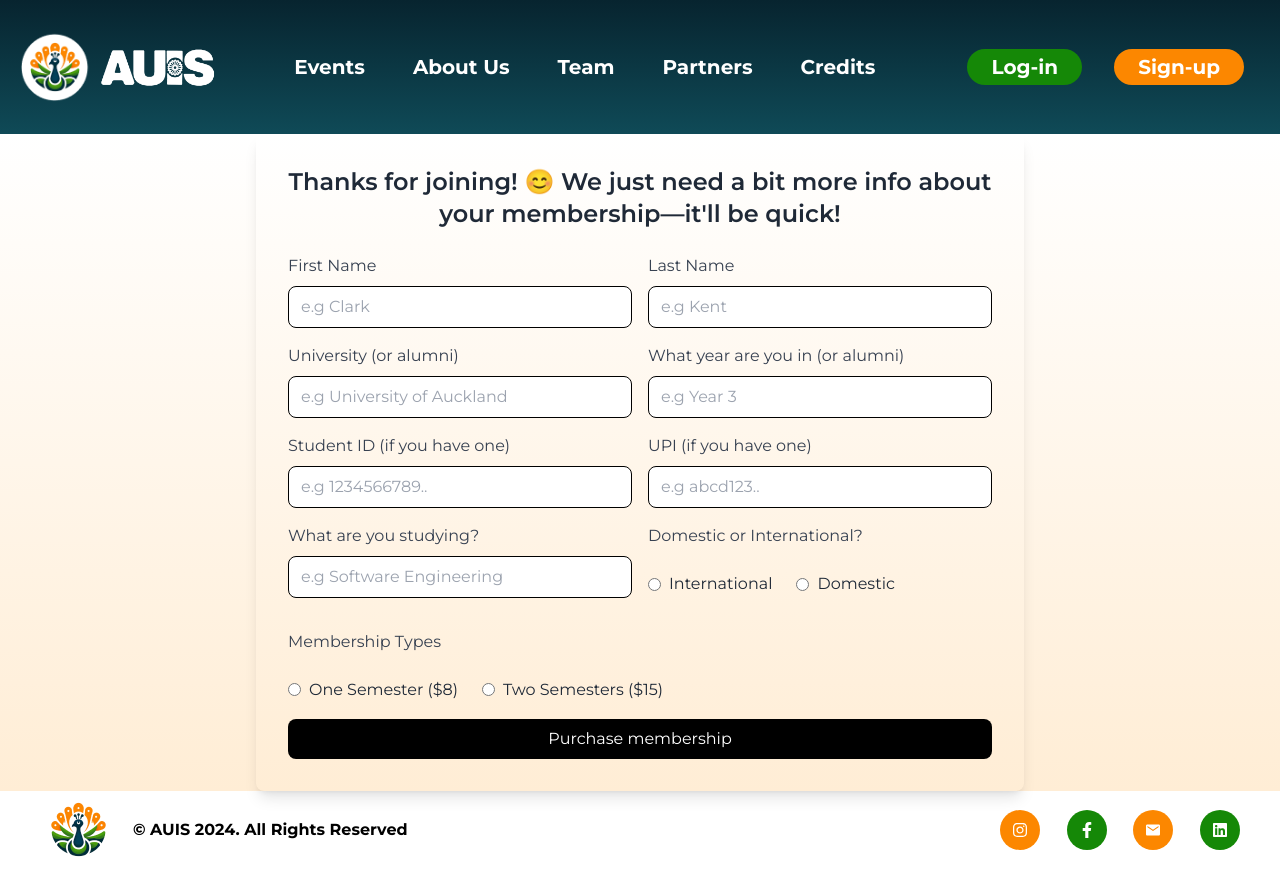
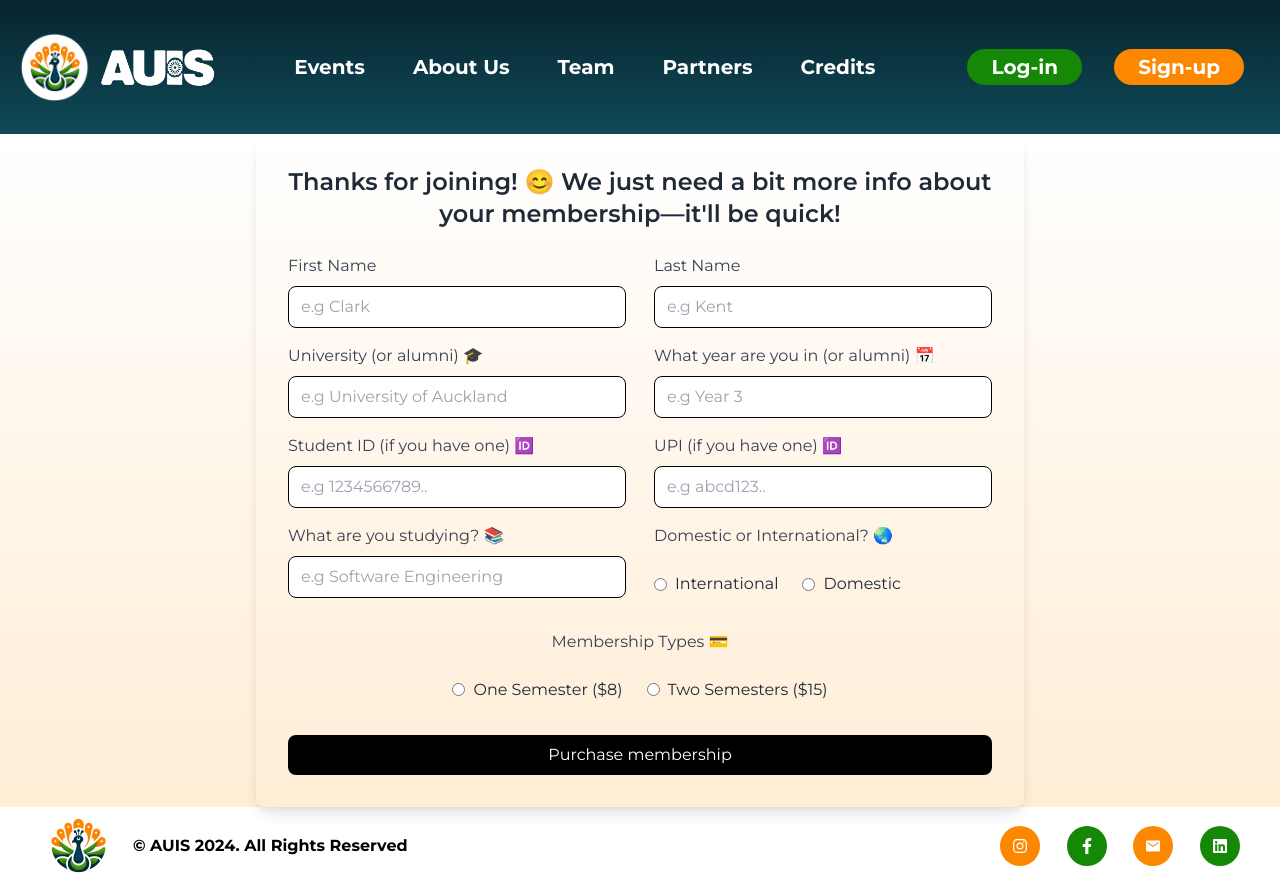
Before and after one commit to UoaWDCC/auis-portal, a React (Vite) app in the folder web/: page /user-info in a window 1280 px wide. Built offline with nearby package versions, Linux system fonts and the light colour scheme; no server answers.

Commit message:
Updated info layout

```diff
--- a/web/src/components/UserInformationForm.tsx
+++ b/web/src/components/UserInformationForm.tsx
@@ -32,7 +32,7 @@ function UserInformationForm() {
                 </h2>
 
                 <form onSubmit={handleSubmit} className="flex flex-col space-y-4">
-                    <div className="flex space-x-4">
+                    <div className="flex space-x-7">
                         <div className="flex flex-col flex-1">
                             <label className="text-gray-700">First Name</label>
                             <FormInput placeholder="e.g Clark" id="firstName" errorMessage="First Name is Required" onChange={onChange} />
@@ -43,41 +43,41 @@ function UserInformationForm() {
                         </div>
                     </div>
 
-                    <div className="flex space-x-4">
+                    <div className="flex space-x-7">
                         <div className="flex flex-col flex-1">
-                            <label className="text-gray-700">University (or alumni)</label>
+                            <label className="text-gray-700">University (or alumni) <span role="img" aria-label="emoji">🎓</span></label>
                             <FormInput placeholder="e.g University of Auckland" id="university" errorMessage="Your University is Required" onChange={onChange} />
                         </div>
                         <div className="flex flex-col flex-1">
-                            <label className="text-gray-700">What year are you in (or alumni)</label>
+                            <label className="text-gray-700">What year are you in (or alumni) <span role="img" aria-label="emoji">📅</span></label>
                             <FormInput placeholder="e.g Year 3" id="graduationYear" errorMessage="Your Graduation Year is Required" onChange={onChange} />
                         </div>
                     </div>
 
-                    <div className="flex space-x-4">
+                    <div className="flex space-x-7">
                         <div className="flex flex-col flex-1">
-                            <label className="text-gray-700">Student ID (if you have one)</label>
+                            <label className="text-gray-700">Student ID (if you have one) <span role="img" aria-label="emoji">🆔</span></label>
                             <FormInput placeholder="e.g 1234566789.." id="studentID" onChange={onChange} />
                         </div>
                         <div className="flex flex-col flex-1">
-                            <label className="text-gray-700">UPI (if you have one)</label>
+                            <label className="text-gray-700">UPI (if you have one) <span role="img" aria-label="emoji">🆔</span></label>
                             <FormInput placeholder="e.g abcd123.." id="UPI" onChange={onChange} />
                         </div>
                     </div>
 
-                    <div className="flex space-x-4">
+                    <div className="flex space-x-7">
                         <div className="flex flex-col flex-1">
-                            <label className="text-gray-700">What are you studying?</label>
+                            <label className="text-gray-700">What are you studying? <span role="img" aria-label="emoji">📚</span></label>
                             <FormInput placeholder="e.g Software Engineering" id="studyOption" onChange={onChange} />
                         </div>
                         <div className="flex flex-col flex-1">
-                            <label className="text-gray-700">Domestic or International?</label>
+                            <label className="text-gray-700">Domestic or International? <span role="img" aria-label="emoji">🌏</span></label>
                             <FormInput type="radio" name="residency" options={residencyOptions} />
                         </div>
                     </div>
 
-                    <div className="flex flex-col space-y-4 mt-4">
-                        <label className="text-gray-700">Membership Types</label>
+                    <div className="flex flex-col items-center mt-4">
+                        <label className="text-gray-700">Membership Types <span role="img" aria-label="emoji">💳</span></label>
                         <FormInput type="radio" name="duration" options={paymentOptions} />
                     </div>
 
```
